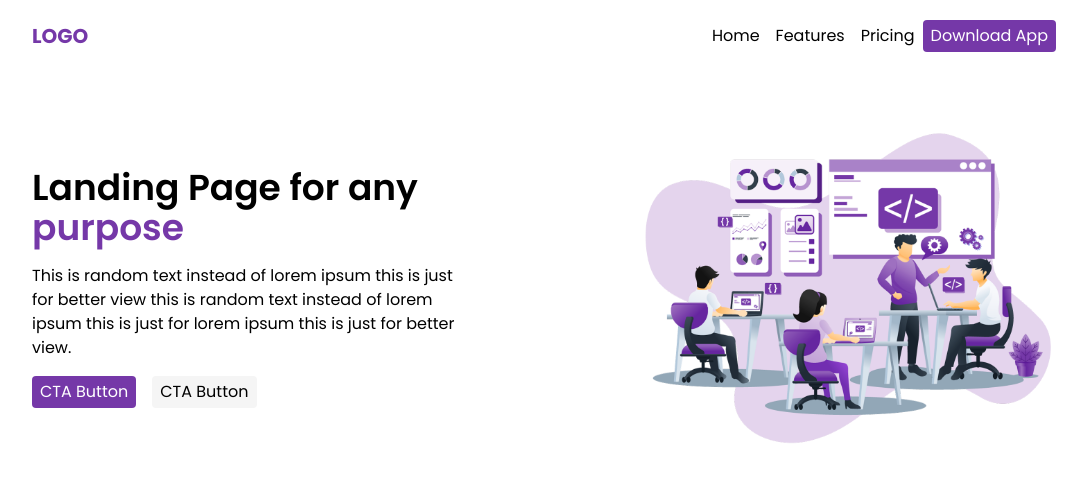
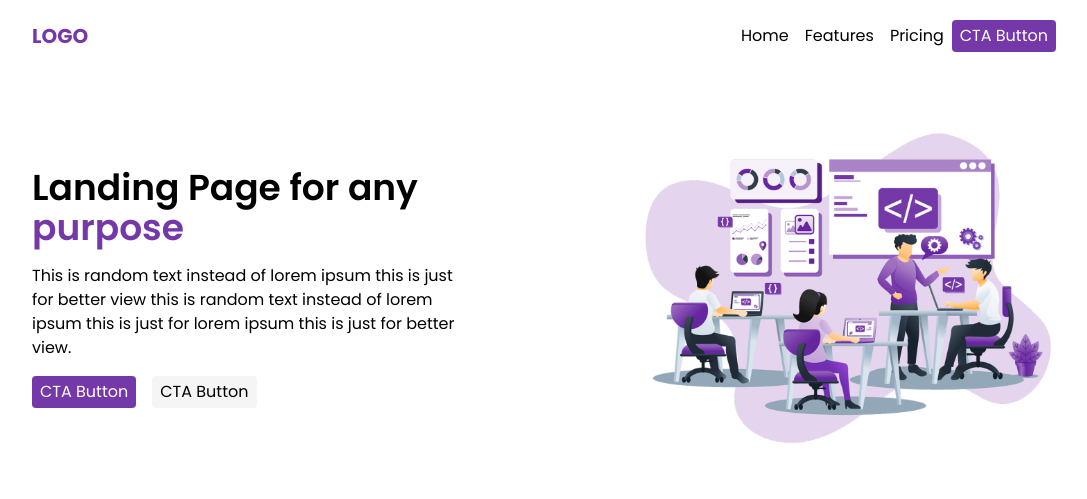
Before and after one commit to yoursgaurav/LandShow, a website: page index.html in a window 1280 px wide. Shown: the whole page, without its empty margins (96-1183 px from the left). Drawn offline with Linux system fonts and the light colour scheme.

Commit message:
Improved Navigation menu toggle

```diff
--- a/index.html
+++ b/index.html
@@ -18,12 +18,12 @@
         <nav class="navbar">
             <div class="logo text-xl text-primary font-bold">LOGO</div>
             <button class="lg:hidden" id="toggleButton" onclick="toggleMenu"><i class="fa-solid fa-bars"></i></button>
-            <ul class="lg:flex flex flex-col lg:flex-row items-center justify-center hidden absolute top-16 left-4 right-4 bottom-0 bg-white lg:static"
+            <ul class="lg:flex flex flex-col lg:flex-row items-center justify-center hidden absolute top-16 left-4 right-4 py-5 lg:py-0 shadow-lg lg:shadow-none bg-gray-50 lg:bg-transparent lg:static"
                 id="nav-menu">
                 <li class="lg:my-0 m-2"><a href="#">Home</a></li>
                 <li class="lg:my-0 m-2"><a href="#">Features</a></li>
                 <li class="lg:my-0 m-2"><a href="#">Pricing</a></li>
-                <button class="btn btn-primary">Download App</button>
+                <button class="btn btn-primary">CTA Button</button>
             </ul>
         </nav>
     </header>
```
Also changed, not shown: css/output.css.
